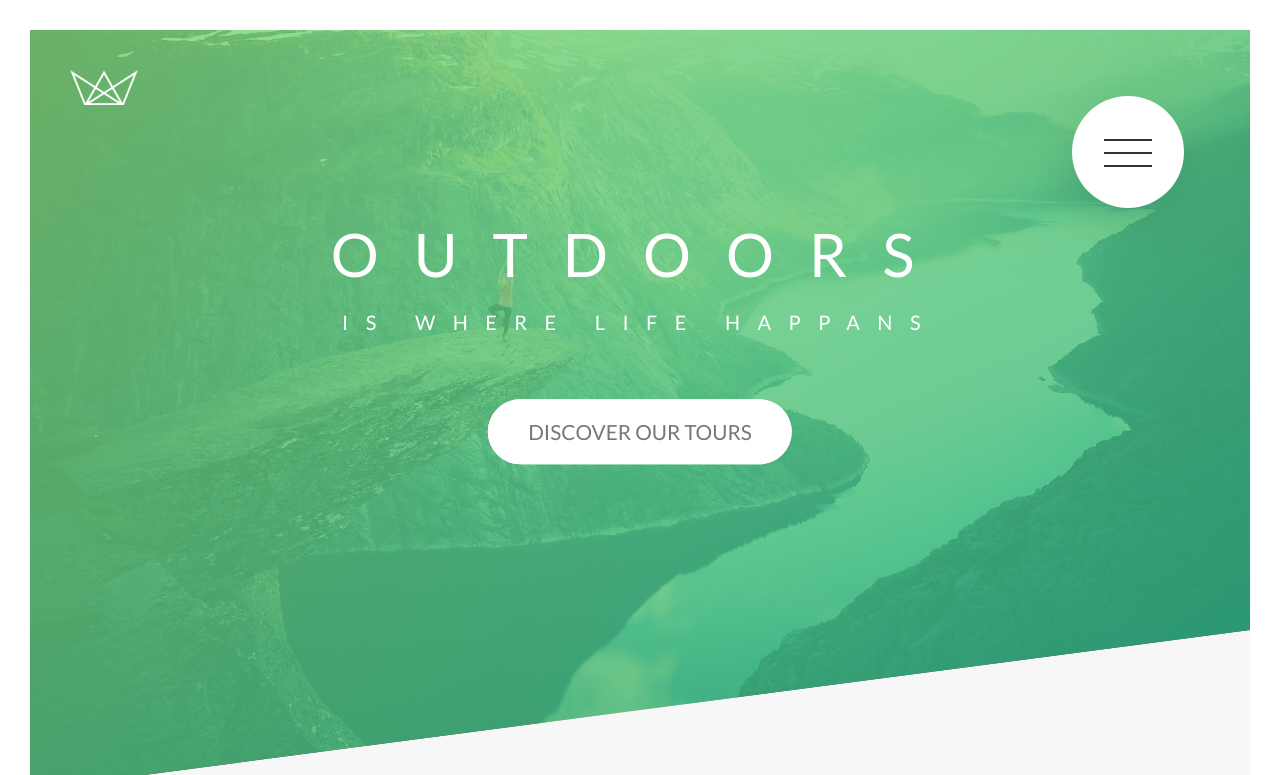
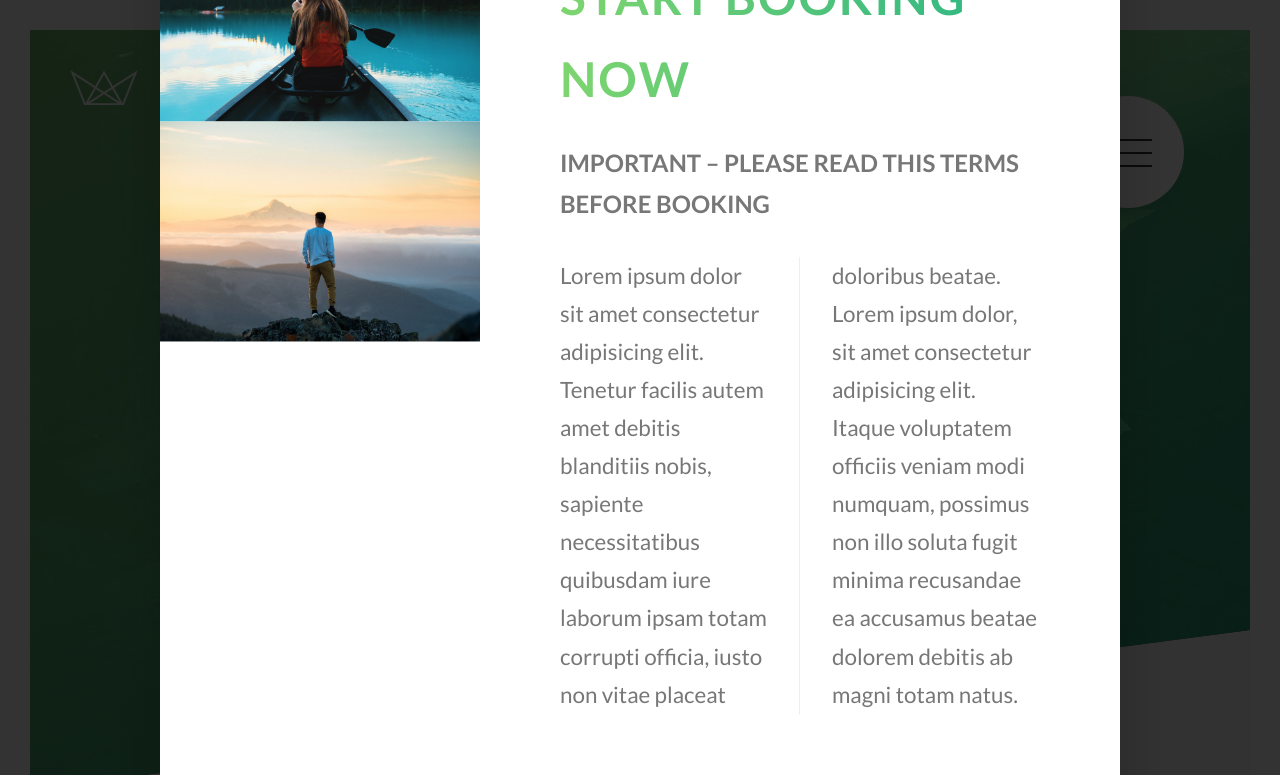
Before and after one commit to HidayahJadaan/Natours_Project, a website: page index.html in a window 1280 px wide. Shown: the top 775 px of the page. Drawn offline with nearby package versions, Linux system fonts and the light colour scheme.

Commit message:
popup part 1 is done

```diff
--- a/index.html
+++ b/index.html
@@ -21,7 +21,6 @@
       <input type="checkbox" class="navigation__checkbox" id="navi-toggle" />
 
       <label for="navi-toggle" class="navigation__button">
-
         <span class="navigation__icon">&nbsp;</span>
       </label>
 
@@ -464,6 +463,27 @@
       </div>
     </footer>
 
+    <div class="popup">
+      <div class="popup__content">
+        <div class="popup__left">
+          <img src="./img/nat-8.jpg" alt="nat08" class="popup__img" />
+          <img src="./img/nat-9.jpg" alt="nat09" class="popup__img" />
+        </div>
+        <div class="popup__right">
+          <h2 class="heading-secondary u-margin-bottom-small">Start booking now</h2>
+          <h3 class="heading-tertiary u-margin-bottom-small">
+            Important &ndash; Please read this terms before booking
+          </h3>
+          <p class="popup__text">
+
+Lorem ipsum dolor sit amet consectetur adipisicing elit. Tenetur facilis autem amet debitis blanditiis nobis, sapiente necessitatibus quibusdam iure laborum ipsam totam corrupti officia, iusto non vitae placeat doloribus beatae.
+Lorem ipsum dolor, sit amet consectetur adipisicing elit. Itaque voluptatem officiis veniam modi numquam, possimus non illo soluta fugit minima recusandae ea accusamus beatae dolorem debitis ab magni totam natus.
+
+          </p>
+          <a href="#" class="btn btn--green">Book now</a>
+        </div>
+      </div>
+    </div>
     <script
       type="module"
       src="https://unpkg.com/ionicons@7.1.0/dist/ionicons/ionicons.esm.js"
--- a/sass/main.scss
+++ b/sass/main.scss
@@ -23,8 +23,7 @@ $default-font-size: 1.6rem;
 
 // GRID
 $grid-width: 114rem;
-$gutter-vertical: 8rem;
-$gutter-horizontal: 6rem;
+
 // ========================================================
 
 * {
@@ -1058,3 +1057,71 @@ body {
     transform: rotate(-135deg);
   }
 }
+
+.popup {
+  height: 100vh;
+  width: 100%;
+  position: fixed;
+  top: 0;
+  left: 0;
+  background-color: rgba($color-black, .8);
+  z-index: 9999;
+  // opacity: 0;
+  // visibility: hidden;
+  // transition: all .3s;
+
+  &__content {
+    position: absolute;
+    top: 50%;
+    left: 50%;
+    transform: translate(-50%, -50%);
+
+      width: 75%;
+      background-color: $color-white;
+      box-shadow: 0 2rem 4rem rgba($color-black, .2);
+      border-radius: 3px;
+      display: table;
+      overflow: hidden;
+      // opacity: 0;
+      // transform: translate(-50%, -50%) scale(.25);
+      // transition: all .5s .2s;
+  }
+
+  &__left {
+      width: 33.333333%;
+      display: table-cell;
+  }
+
+  &__right {
+      width: 66.6666667%;
+      display: table-cell;
+      vertical-align: middle;
+      padding: 3rem 5rem;
+  }
+
+  &__img {
+    width: 100%;
+    display: block;
+  }
+
+  &__text {
+    font-size: 1.4rem;
+    margin-bottom: 4rem;
+
+    column-count: 2;
+    column-gap: 4rem; // default --> 1em =14px
+    column-rule: 1px solid $color-grey-light-2;
+  }
+
+}
+
+@mixin absCenter {
+  position: absolute;
+  top: 50%;
+  left: 50%;
+  transform: translate(-50%, -50%);
+-moz-hyphens: auto;
+-ms-hyphens: auto;
+-webkit-hyphens: auto;
+  hyphens: auto;
+}
```
Also changed, not shown: css/style.css.
